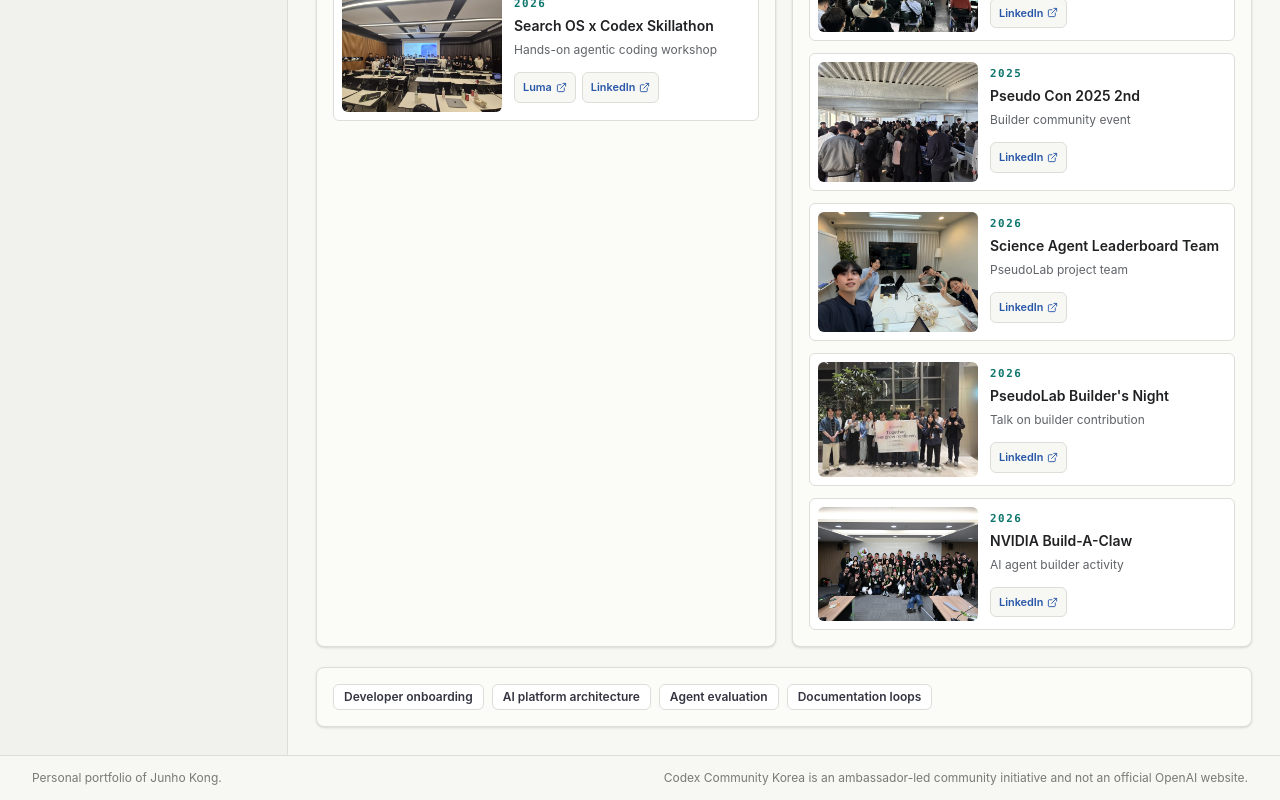
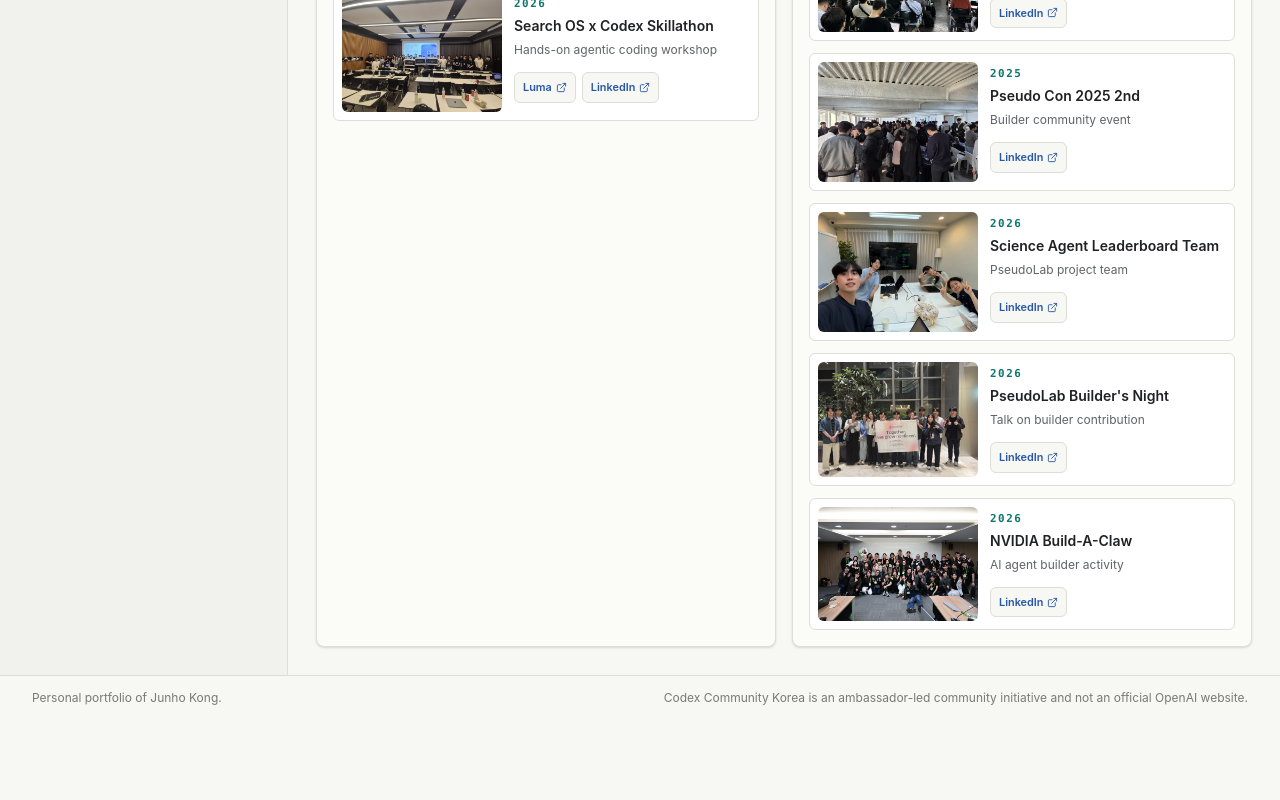
Before and after one commit to Generoustandard/Portfolio, a React (Vite) app: page / in a window 1280 px wide. Shown: the part 1775-2575 px from the top of the page. After the commit the page ends 2495 px from the top, so only its background shows below. Built offline with nearby package versions, Linux system fonts and the light colour scheme.

Commit message:
Remove overview focus tags

```diff
--- a/src/App.tsx
+++ b/src/App.tsx
@@ -111,12 +111,7 @@
       'Collect feedback.',
       'Improve the product, docs, and onboarding flow.',
     ],
-    focus: [
-      'Developer onboarding',
-      'AI platform architecture',
-      'Agent evaluation',
-      'Documentation loops',
-    ],
+    focus: [],
     note:
       'This portfolio is public-safe. It does not include confidential manufacturing data, internal system names, or private screenshots.',
   },
@@ -677,6 +672,7 @@
 
         {thread.id === 'overview' ? <ActivityEvidence /> : null}
 
+        {thread.focus.length ? (
           <div className="rounded-lg border border-[#deded8] bg-[#fbfbf8] p-4 shadow-sm">
             <div className="flex flex-wrap gap-2">
               {thread.focus.map((item) => (
@@ -689,6 +685,7 @@
               ))}
             </div>
           </div>
+        ) : null}
 
         {thread.links?.length ? (
           <div className="flex flex-wrap gap-3">
```
Lines whose indentation alone changed are shown as unchanged.
